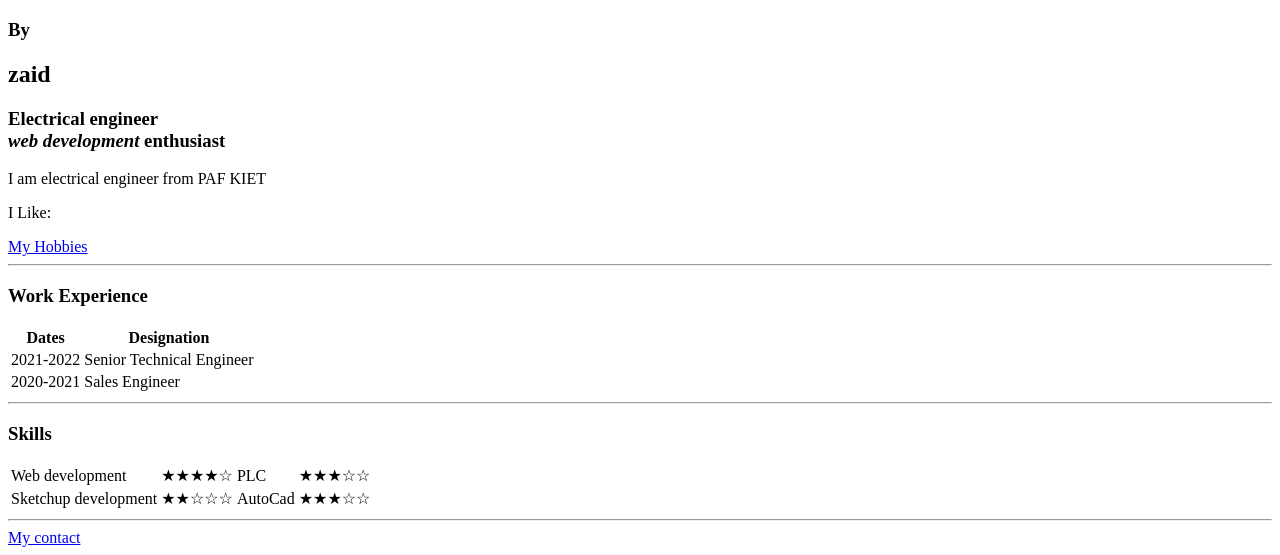
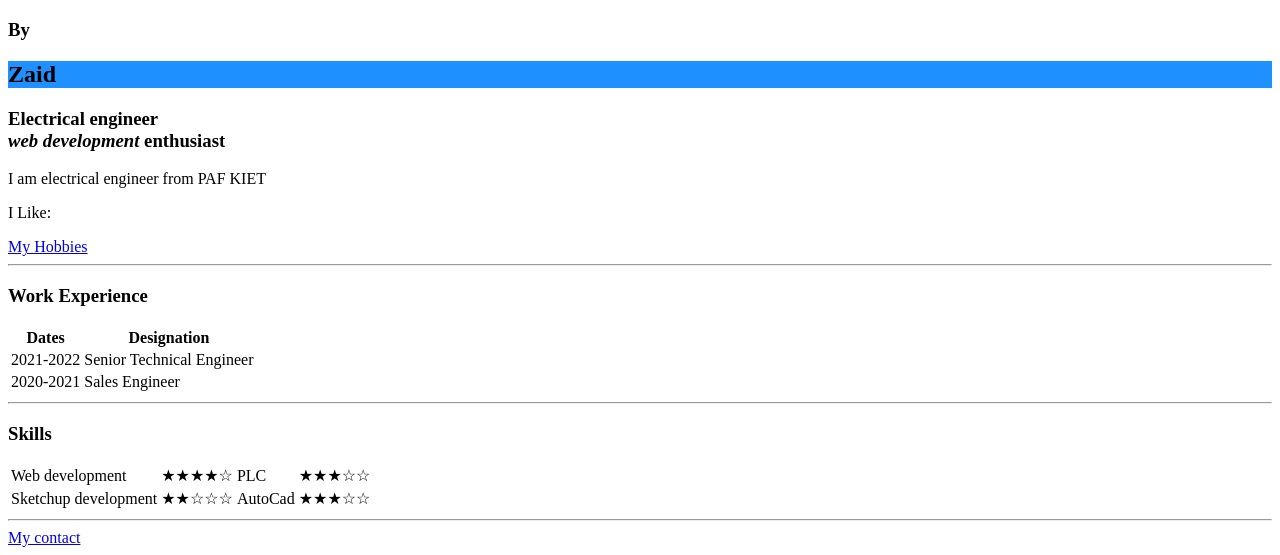
Before and after one commit to zaidurrehman601/My-Portofolio-CV-for-Web-development, a plain HTML site: page index.html in a window 1280 px wide. Shown: the part 253-808 px from the top of the page. Drawn offline with Linux system fonts and the light colour scheme.

Commit message:
Update index.html

```diff
--- a/index.html
+++ b/index.html
@@ -12,7 +12,7 @@
     <h1>My first project</h1>
 
 <h3>By</h3>
-<h2>zaid</h2>
+<h2 style="background-color:DodgerBlue;">Zaid</h2>
 <h3><b>Electrical engineer </b><br>
     <em><b>web development</b></em> enthusiast</h3>
     <p> I am electrical engineer from PAF KIET</p>
```
